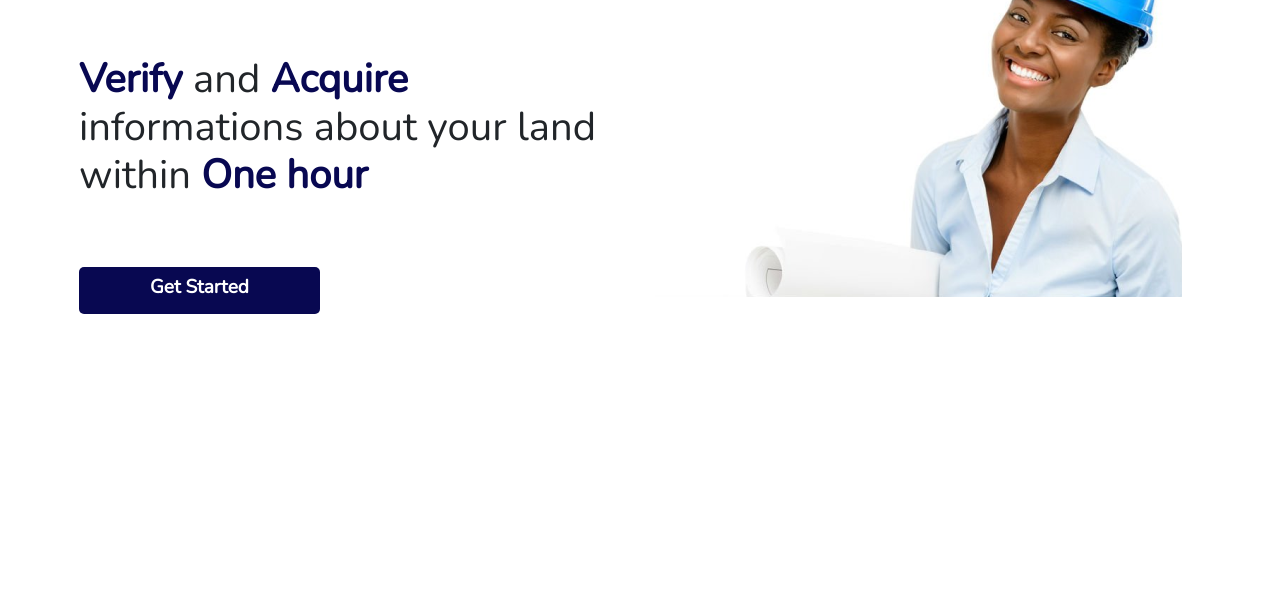
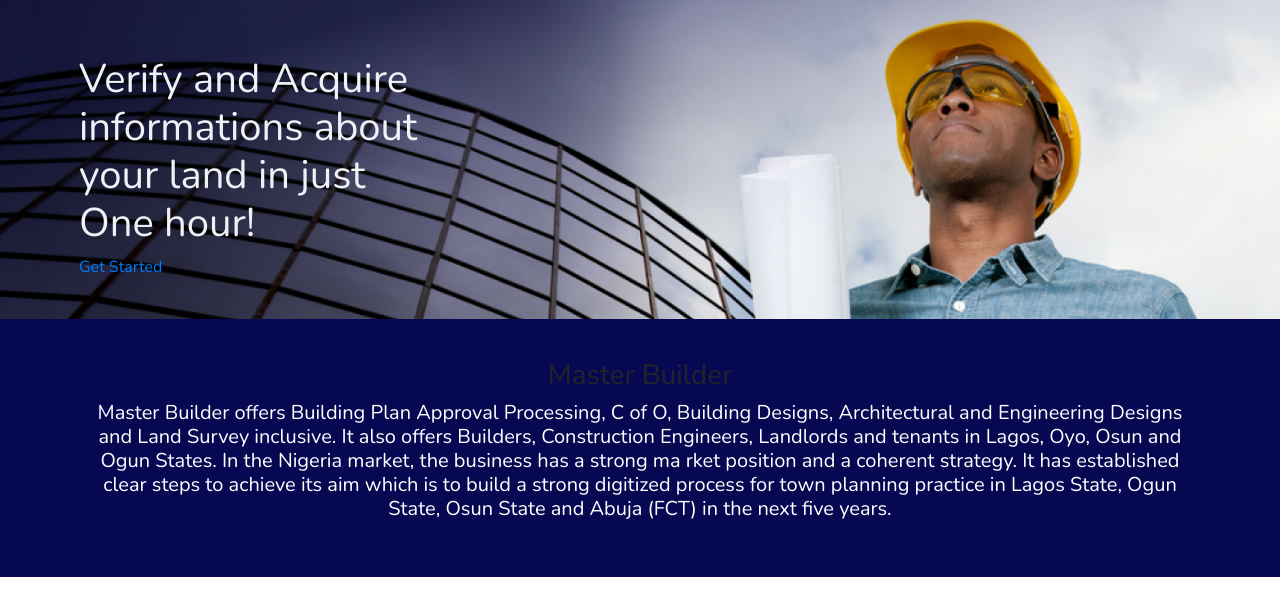
Before and after one commit to oladejimujeeb/MasterBuilder, a Flask app: page /index-three in a window 1280 px wide. Shown: the top 616 px of the page. Run offline with Flask 2, Linux system fonts and the light colour scheme; some libraries are stand-ins or nearby versions.

Commit message:
made adjustment to the oages

```diff
--- a/templates/index-three.html
+++ b/templates/index-three.html
@@ -11,6 +11,32 @@
     <link href="../static/css/smallerscreen.css" rel="stylesheet">
     <link rel="stylesheet" href="../static/css/aos.css" />
     <link href="https://fonts.googleapis.com/css?family=Nunito&display=swap" rel="stylesheet">
+    <style>
+        #buildingpermit-wrapper {
+            background: url(../static/images/landing.png);
+            background-size: cover;
+            background-repeat: no-repeat;
+        }
+        #buildingpermit-wrapper h1 {
+            width: 65%;
+            color: #EEF1F6;
+        }
+        #masterbuilder-wrapper {
+            margin-top: 40px;
+            background: #070852;
+            padding: 40px 0;
+            text-align: center;
+        }
+        #Masterbuilder-wrapper h3 {
+            color: #fff;
+            font-size: 36px;
+        }
+        #masterbuilder-wrapper p {
+            font-size: 20px;
+            line-height: 24px;
+            color: #FFFFFF;
+        }
+    </style>
 </head>
 <body>
     <article>
@@ -19,15 +45,16 @@
                 <div class="row" data-aos="fade-right">
                     <div class="col-lg-6 col-md-6">
                         <div>
-                            <h1><strong>Verify</strong> and <strong>Acquire</strong> informations about your land within <strong>One hour </strong></h1>
-                            <a class="btn btn-create" href="/index-two" data-aos="fade-up">Get Started</a>
+                            <h1>Verify and Acquire informations about your land in just One hour!</h1>
+                            <a href="/index-two" data-aos="fade-up">Get Started</a>
                         </div>
                     </div>
-                    <div class="col-lg-6 col-md-6">
-                        <div>
-                            <img src="../static/images/construction-engineer.png" class="img-fluid" alt="A construction engineer">
-                        </div>
-                    </div>
+                </div>
+            </div>
+            <div id="masterbuilder-wrapper">
+                <div class="container-fluid">
+                    <h3>Master Builder </h3>
+                    <p>Master Builder offers Building Plan Approval Processing, C of O, Building Designs, Architectural and Engineering Designs and Land Survey inclusive. It also offers Builders, Construction Engineers, Landlords and tenants in Lagos, Oyo, Osun and Ogun States. In the Nigeria market, the business has a strong ma rket position and a coherent strategy. It has established clear steps to achieve its aim which is to build a strong digitized process for town planning practice in Lagos State, Ogun State, Osun State and Abuja (FCT) in the next five years.</p>
                 </div>
             </div>
         </div>
```
Also changed, not shown: templates/index-two.html (+5 -5 lines), static/images/landing.png (renamed from static/images/shutterstock-116513674 1.png).
